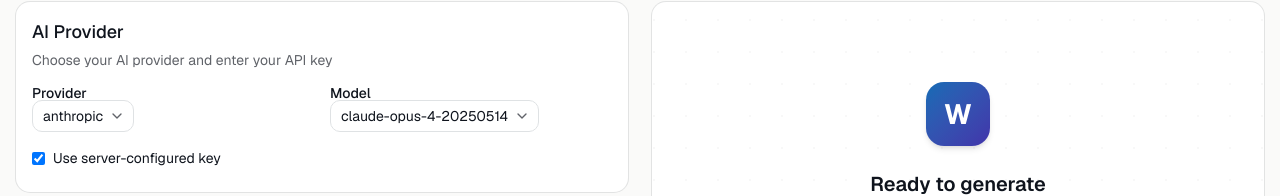
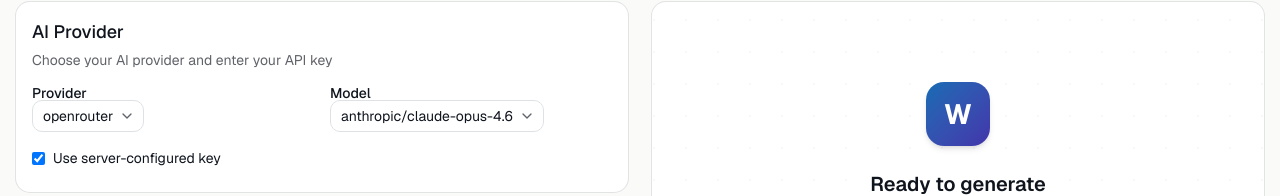
Before and after one commit to jpwilson/wp-ai-block-theme-generator, a Next.js app: page / in a window 1280 px wide. Shown: the part 91-287 px from the top of the page. Built offline with nearby package versions, Linux system fonts and the light colour scheme.

Commit message:
Switch default provider to OpenRouter for Vercel deployment

```diff
--- a/src/app/page.tsx
+++ b/src/app/page.tsx
@@ -238,7 +238,7 @@
 
 export default function Home() {
   // Provider state
-  const [provider, setProvider] = useState<ProviderName>('anthropic');
+  const [provider, setProvider] = useState<ProviderName>('openrouter');
   const [apiKey, setApiKey] = useState('');
   const [model, setModel] = useState('');
   const [customBaseUrl, setCustomBaseUrl] = useState('');
```
